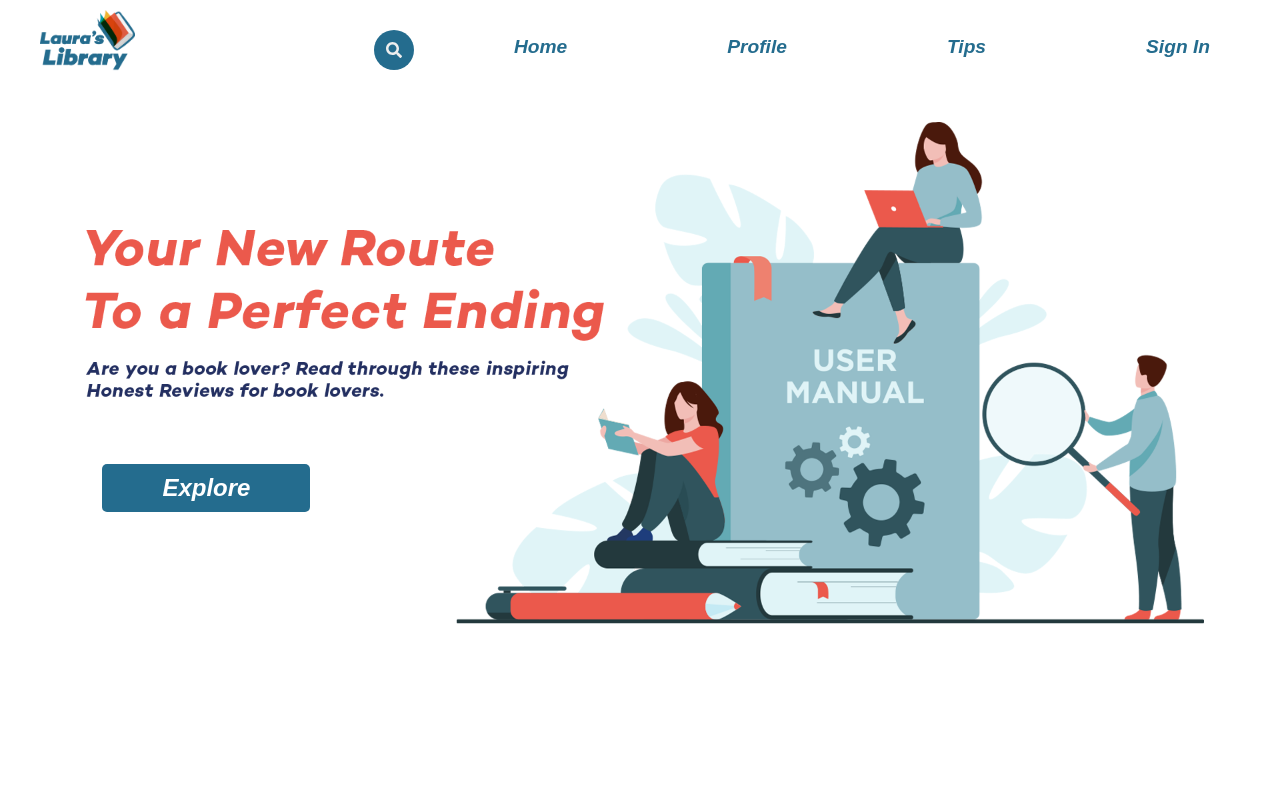
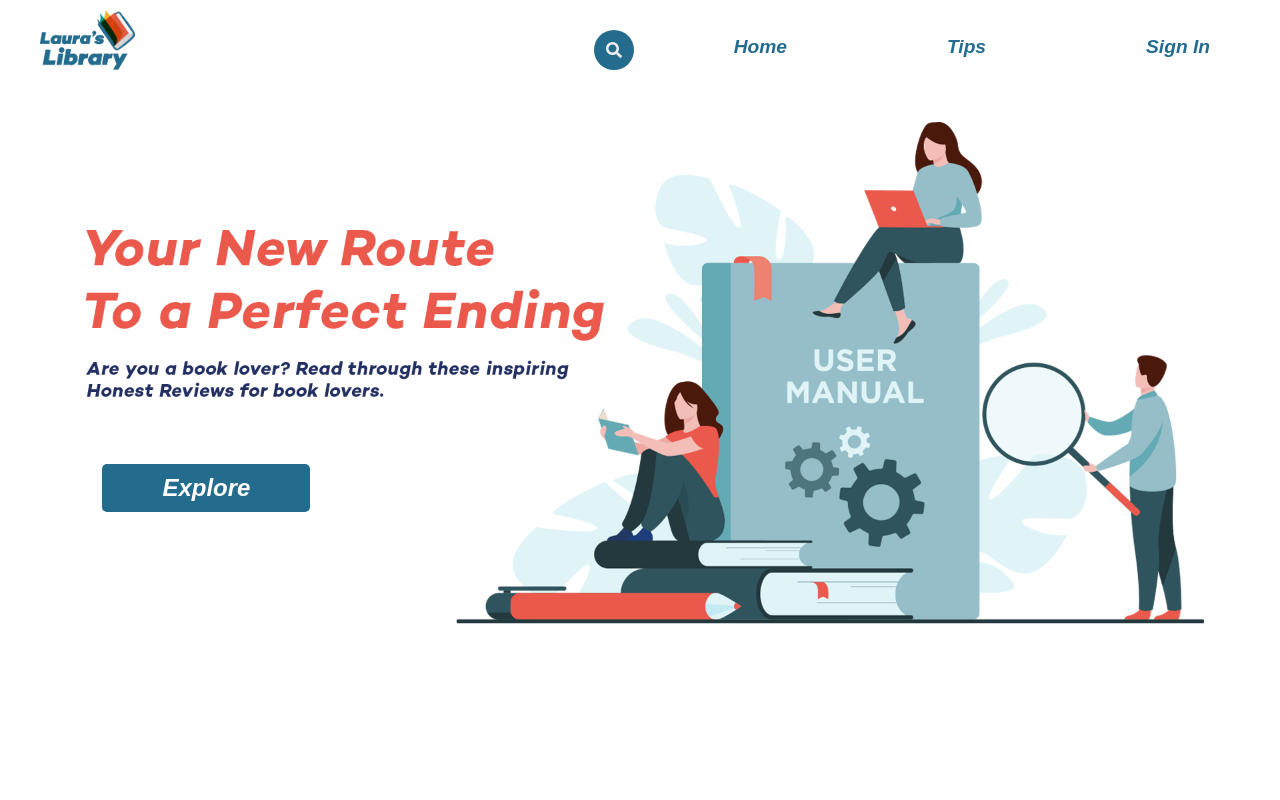
Before and after one commit to SWE-SP23/term-project-g24, a React (Create React App) app in the folder frontend/: page / in a window 1280 px wide. Shown: the top 800 px of the page. Built offline with nearby package versions, Linux system fonts and the light colour scheme.

Commit message:
profile navbar visible when logged in

```diff
--- a/frontend/src/components/Navbar.js
+++ b/frontend/src/components/Navbar.js
@@ -86,9 +86,11 @@ function Navbar({ loggedIn, onLogout }) {
         <Link to="/" className="navbar-btn">
           Home
         </Link>
-        <Link to="/profile" className="navbar-btn">
-          Profile
-        </Link>
+        {loggedIn && (
+          <Link to="/profile" className="navbar-btn">
+            Profile
+          </Link>
+        )}
         <Link to="/tips" className="navbar-btn">
           Tips
         </Link>
```
